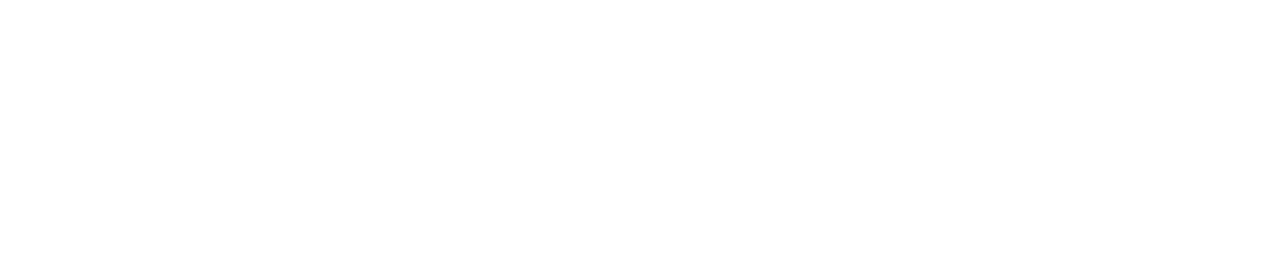
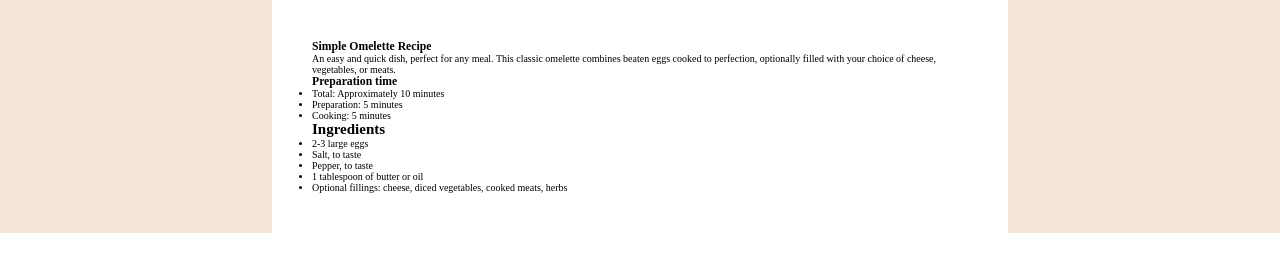
Before and after one commit to thiagorodriguezdev/recipe-page, a plain HTML site: page index.html in a window 1280 px wide. Drawn offline with Linux system fonts and the light colour scheme.

Commit message:
atualizando projeto

```diff
--- a/css/styles.css
+++ b/css/styles.css
@@ -0,0 +1,64 @@
+/* RESET CSS */
+
+*,
+*::before,
+*::after {
+  padding: 0;
+  margin: 0;
+  box-sizing: border-box;
+}
+
+html {
+  font-size: 62.5%;
+}
+
+body {
+  min-height: 100vh;
+  position: relative;
+}
+
+img,
+picture {
+  max-width: 100%;
+  display: block;
+}
+
+a {
+  text-decoration: none;
+  display: inline-block;
+}
+
+:root {
+  --color-rose-800: #7A284E;
+  --color-rose-50: #FFF7FB;
+  --color-stone-900: stone-900;
+  --color-stone-600: #5F564D;
+  --color-stone-150: #E3DDD7;
+  --color-stone-100: #F3E5D7;
+  --color-brown-800: #854632;
+  --color-white: #fff;
+  --text-preset-1: 4rem/100% "Young Serif", serif;
+  --text-preset-2: 2.8rem/100% "Young Serif", serif;
+  --text-preset-3: 600 2rem/100% "Young Serif", serif;
+  --text-preset-4: 1.6rem/150% "Outfit", serif
+  --text-preset-5: bold 1.6rem/150% "Outfit", serif;
+}
+
+.bg-color {
+  width: 100%;
+  background-color: var(--color-stone-100);
+  display: flex;
+  justify-content: center;
+}
+
+.container {
+  width: 100%;
+  max-width: 76.6rem;
+  margin: 0 auto;
+  padding: 0 1.5rem;
+}
+
+.card {
+  background-color: var(--color-white);
+  padding: 4rem;
+}
--- a/index.html
+++ b/index.html
@@ -2,15 +2,56 @@
 <html lang="pt-br">
 
 <head>
+  <link rel="preconnect" href="https://fonts.googleapis.com">
+  <link rel="preconnect" href="https://fonts.gstatic.com" crossorigin>
+
   <meta charset="UTF-8">
   <meta name="viewport" content="width=device-width, initial-scale=1.0">
-  <title>Página de receita</title>
+  <title>Página de Receita</title>
   <link rel="stylesheet" href="css/styles.css">
   <link rel="shortcut icon" href="images/favicon-32x32.png" type="image/x-icon">
+  <link rel="stylesheet" href="css/styles.css.css">
+  <link href="https://fonts.googleapis.com/css2?family=Outfit:wght@100..900&family=Young+Serif&display=swap"
+    rel="stylesheet">
 </head>
 
 <body>
+  <main class="bg-color">
+    <section class="container">
+      <section class="card">
+        <!-- <img class="card-img" src="images/image-omelette.jpeg" alt="Imagem Omelete"> -->
+        <div class="card-title">
+          <h1>Simple Omelette Recipe</h1>
+          <p>An easy and quick dish, perfect for any meal. This classic omelette combines beaten eggs cooked to
+            perfection, optionally filled with your choice of cheese, vegetables, or meats.</p>
+        </div>
+        <div class="card-preparation">
+          <h3>Preparation time</h3>
+          <ul>
+            <li>Total: Approximately 10 minutes</li>
+            <li>Preparation: 5 minutes</li>
+            <li>Cooking: 5 minutes</li>
+          </ul>
+        </div>
+        <div class="card-ingredients">
+          <h2>Ingredients</h2>
+          <ul>
+            <li>2-3 large eggs</li>
+            <li>Salt, to taste</li>
+            <li>Pepper, to taste</li>
+            <li>1 tablespoon of butter or oil</li>
+            <li>Optional fillings: cheese, diced vegetables, cooked meats, herbs</li>
+          </ul>
+        </div>
+        <div class="card-instructions">
 
+        </div>
+        <div class="card-nutrition">
+
+        </div>
+      </section>
+    </section>
+  </main>
 </body>
 
 </html>
```
